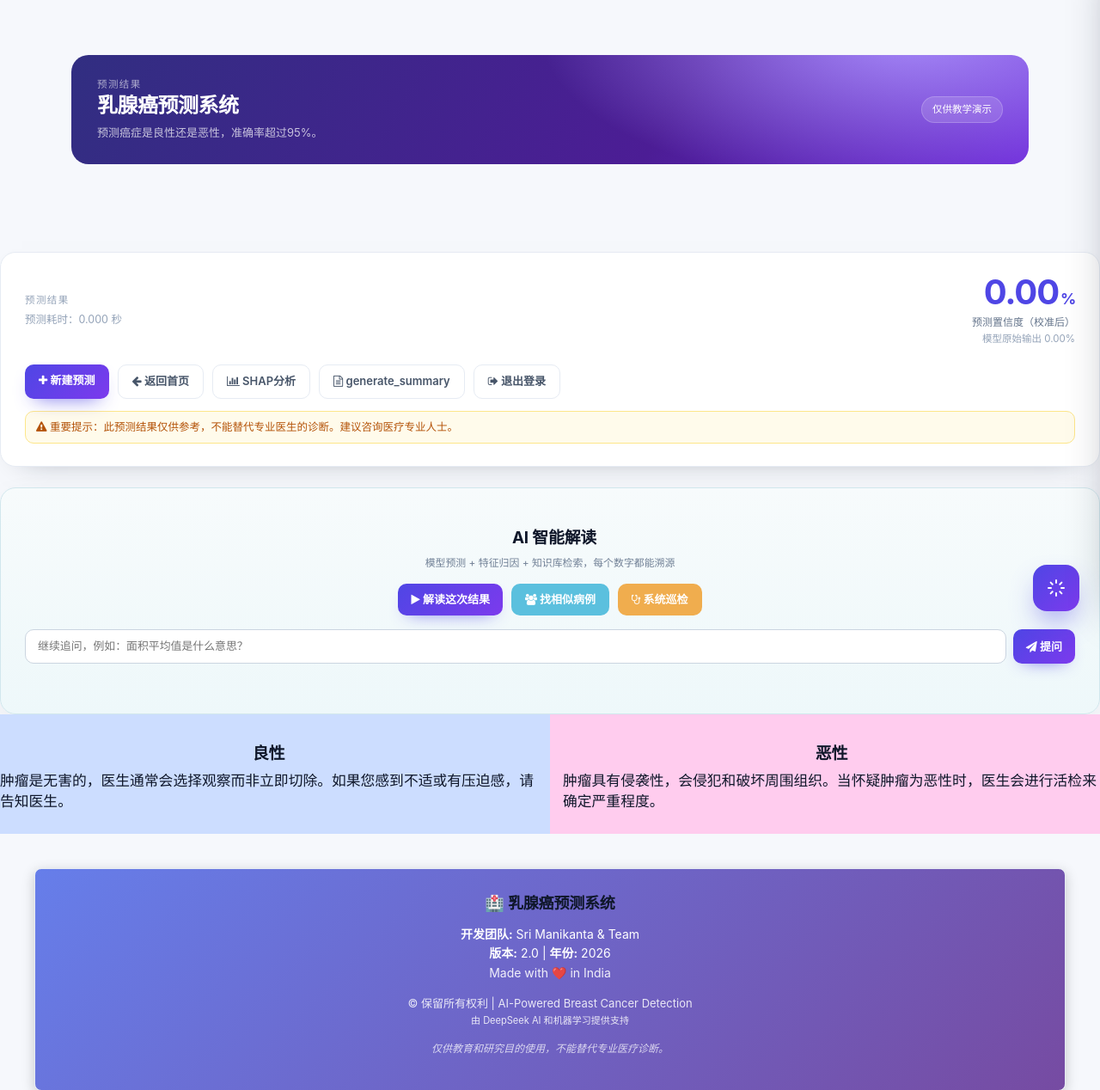
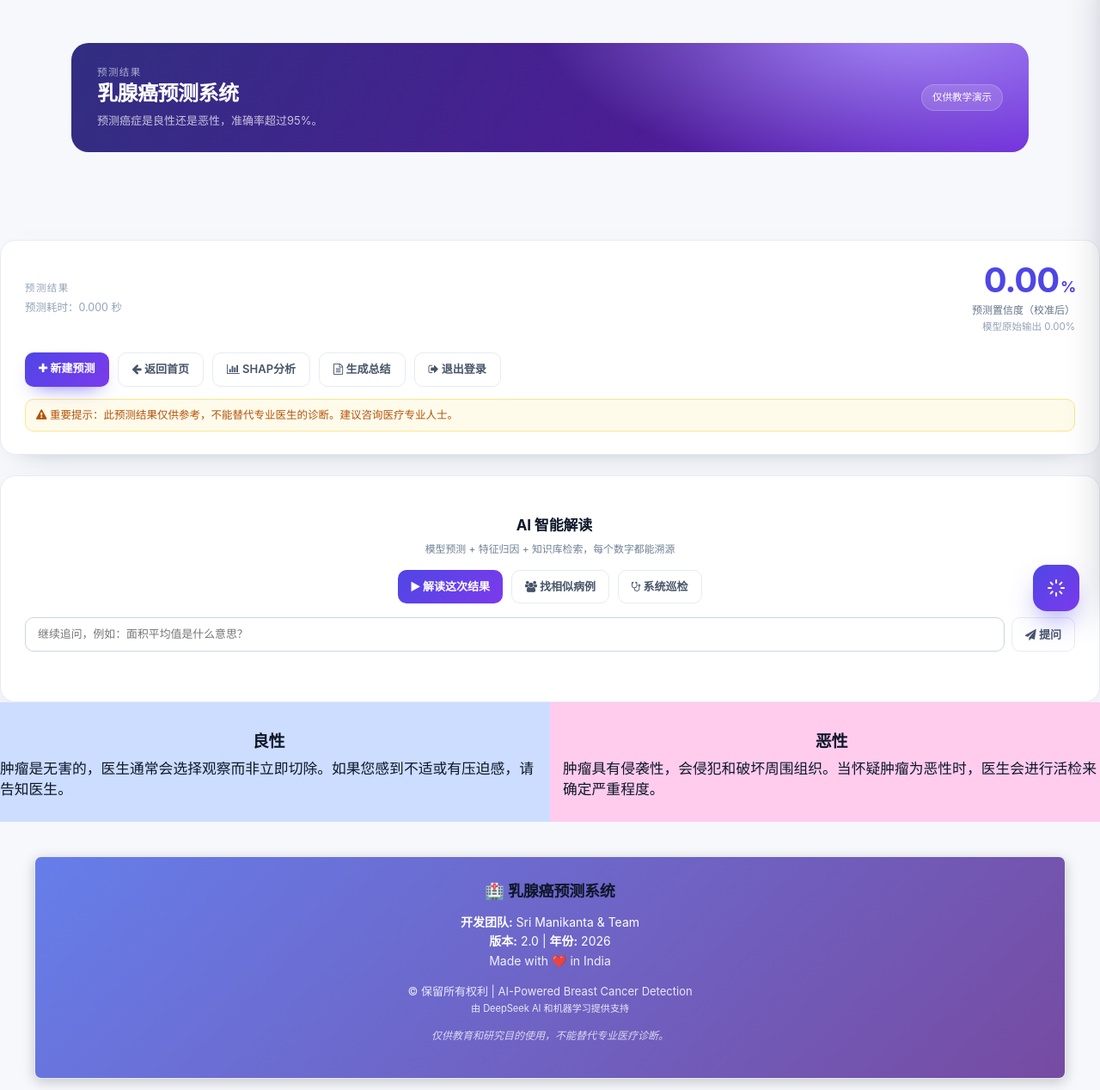
Before and after one commit to mrzhang291/breast-cancer-detection, a Flask app: template templates/result.html in a window 1280 px wide; the page is wider, and only the part inside the window is pictured. Shown: the part 63-1331 px from the top of that part at 86% size. Run offline with Flask 3, Linux system fonts and the light colour scheme; the template is opened without the code that fills it, so the values that code supplies are empty; parts of the project's set-up code (start-up, migrations or seed data) failed here and were passed over; some libraries are stand-ins or nearby versions.

Commit message:
sync: 2026-10-18 18:29:47

```diff
--- a/templates/result.html
+++ b/templates/result.html
@@ -1022,6 +1022,15 @@
   border-radius: 10px; padding: 9px 12px; margin: 0; }
 .btn-return-floating { display: none !important; }
 .container-fluid { background: transparent !important; }
+
+#agentCard { background: #fff !important; border: 1px solid #e6ebf3 !important; border-radius: 18px !important; }
+#agentCard .btn { border-radius: 10px !important; font-size: 13px !important; padding: 9px 15px !important;
+  background: #fff !important; color: #475569 !important; border: 1px solid #e6ebf3 !important; box-shadow: none !important; }
+#agentCard .btn:hover { border-color: #c7d2fe !important; color: #4f46e5 !important; }
+#agentCard #agentRunBtn { background: linear-gradient(135deg, #4f46e5, #7c3aed) !important; color: #fff !important; border: 0 !important; }
+#agentCard h2 { font-size: 17px !important; color: #0f172a !important; }
+.result-card.clean { margin-top: 0 !important; }
+.container { padding-top: 8px !important; }
 </style>
 </head>
 <body>
@@ -1065,7 +1074,7 @@
         </a>
         <a href="/" class="btn btn-default btn-lg"><i class="fa fa-arrow-left"></i> {{ _('back_to_home') }}</a>
         <a href="/shap-analysis" class="btn btn-default btn-lg"><i class="fa fa-bar-chart"></i> {{ _('shap_analysis') }}</a>
-        <button id="summaryBtn" class="btn btn-default btn-lg"><i class="fa fa-file-text-o"></i> {{ _('generate_summary') }}</button>
+        <button id="summaryBtn" class="btn btn-default btn-lg"><i class="fa fa-file-text-o"></i> 生成总结</button>
         <a href="/logout" class="btn btn-default btn-lg"><i class="fa fa-sign-out"></i> {{ _('logout') }}</a>
       </div>
 
```
